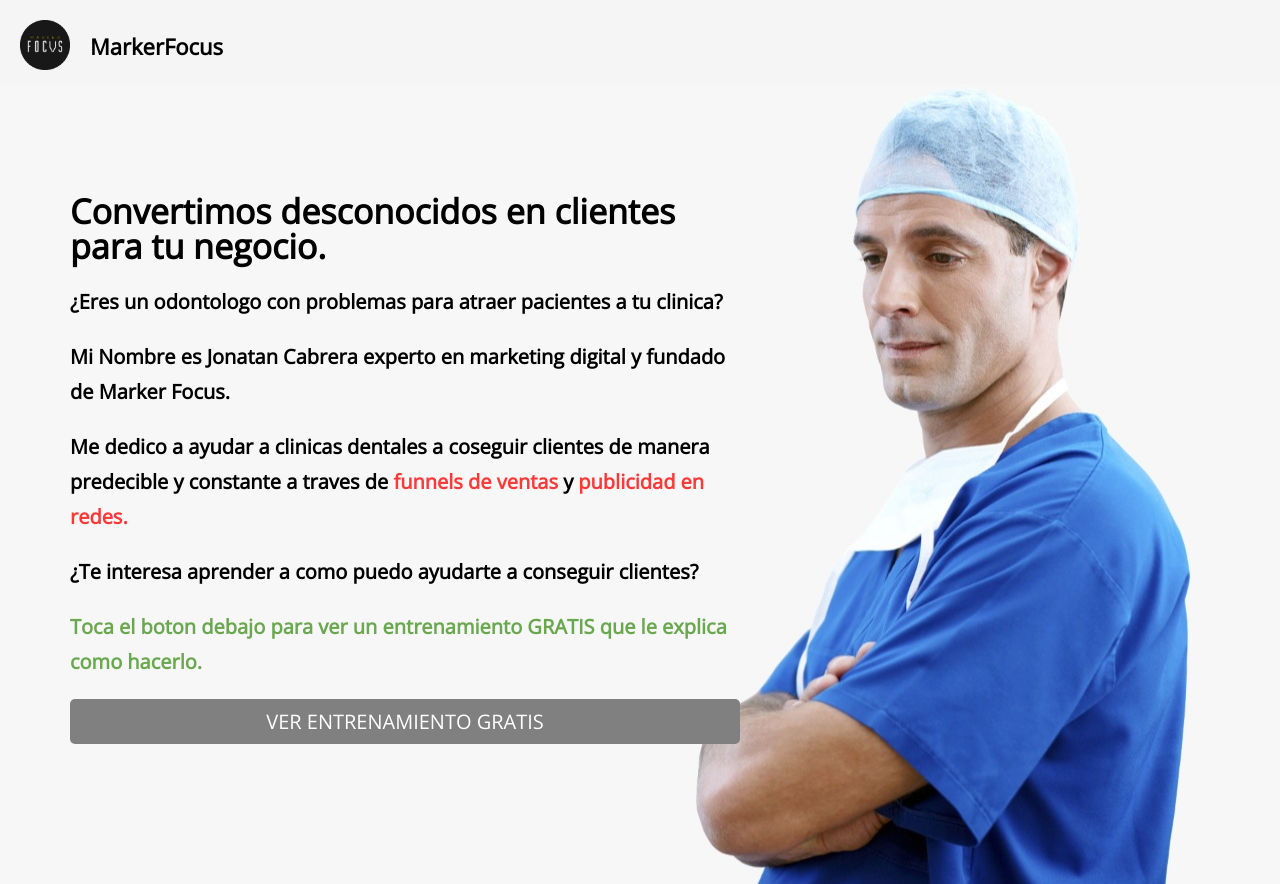
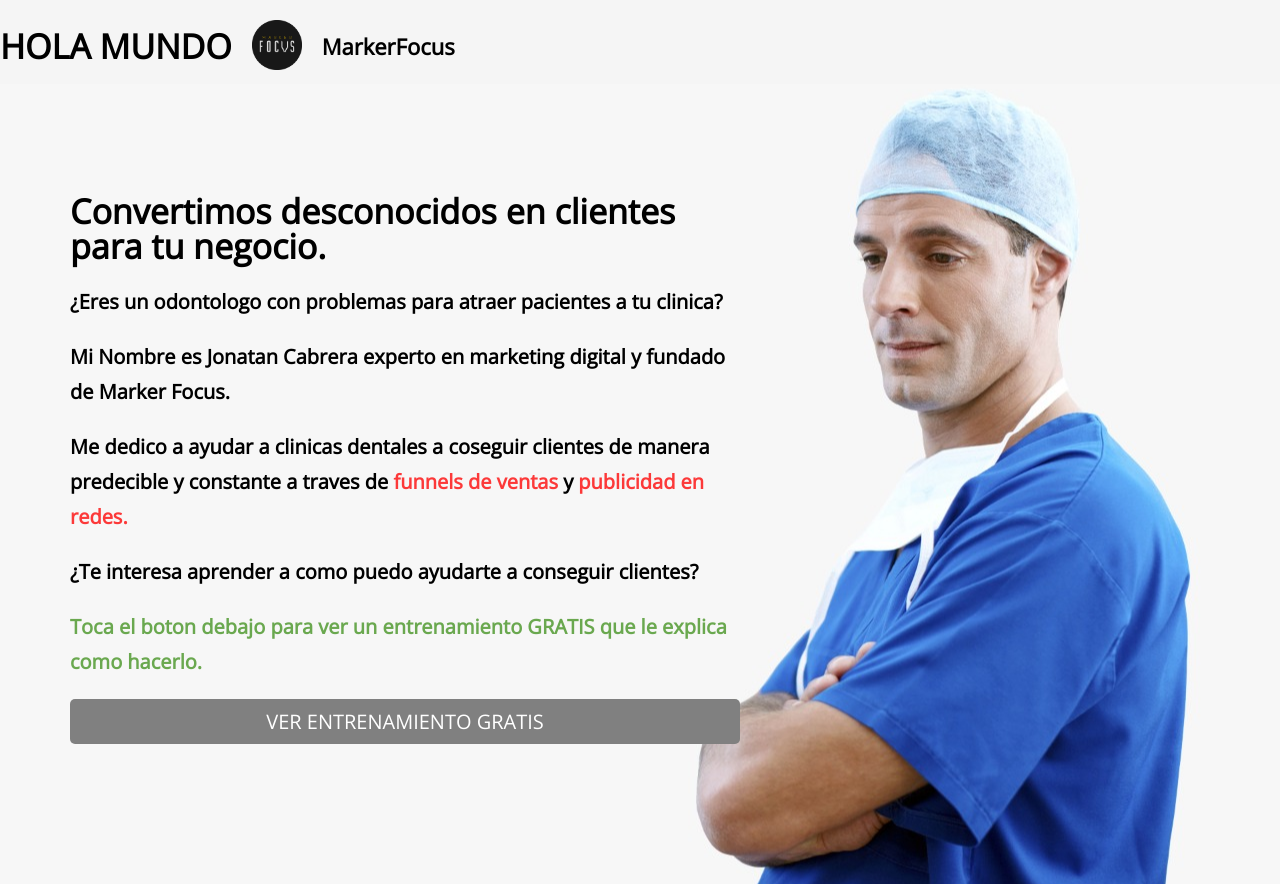
Before and after one commit to Andru06ify/Mk-Odontologia, a plain HTML site: page index.html in a window 1280 px wide. Drawn offline with nearby package versions, Linux system fonts and the light colour scheme.

Commit message:
cambioindex

```diff
--- a/index.html
+++ b/index.html
@@ -20,6 +20,7 @@
 </head>
 <body>
     <header class="site-header" >
+        <h1>HOLA MUNDO</h1>
 
             <div class="logo">
                 <a href="index.html">
```
